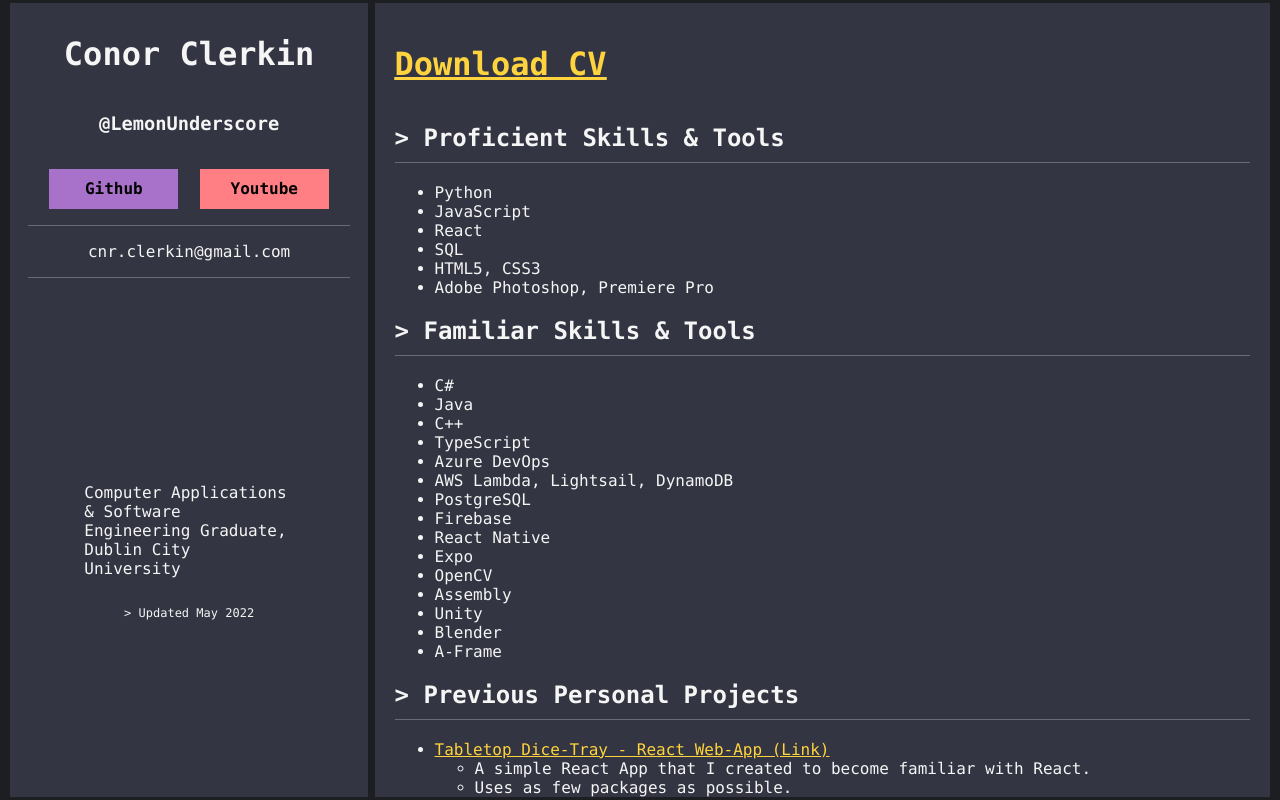
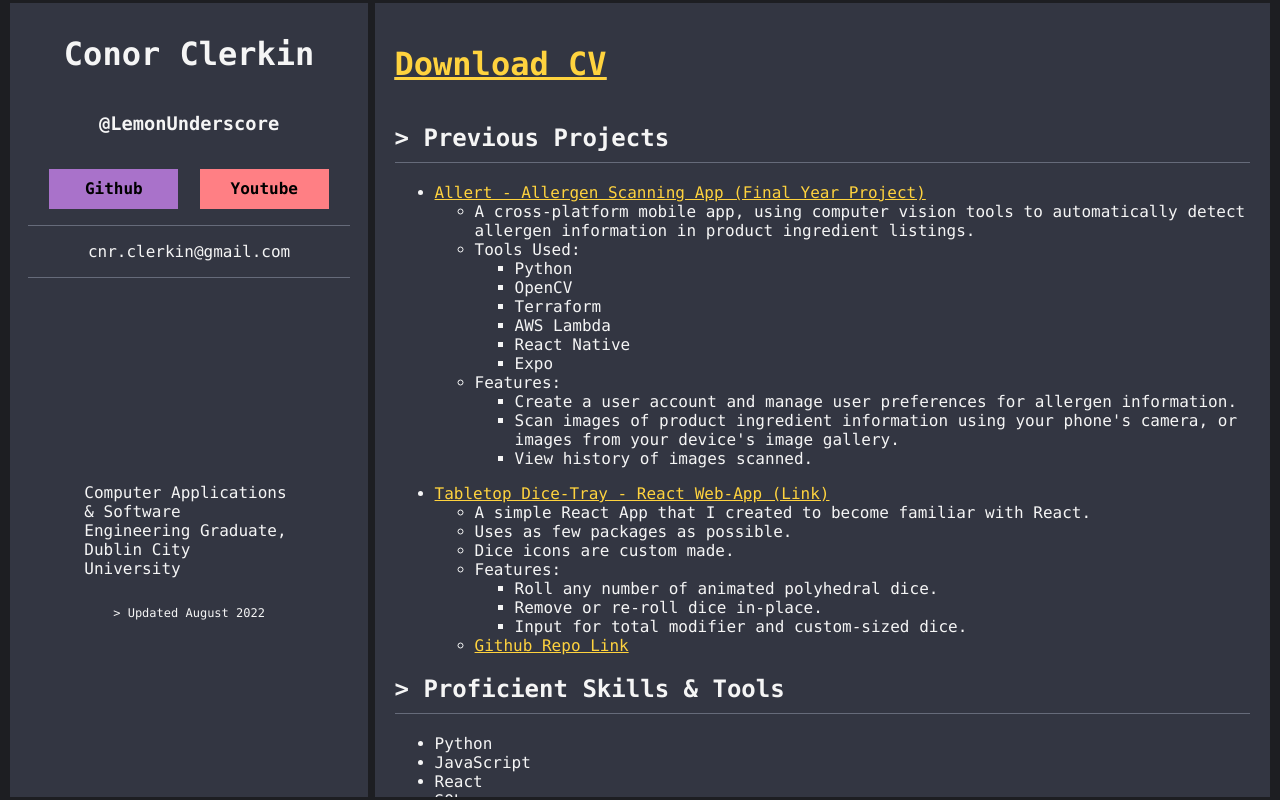
Before and after one commit to LemonUnderscore/personal-website, a React (Create React App) app: page / in a window 1280 px wide. Built offline with nearby package versions, Linux system fonts and the light colour scheme.

Commit message:
updated cv pdf and site information

```diff
--- a/src/App.js
+++ b/src/App.js
@@ -26,7 +26,7 @@ function App() {
                     Dublin City University</p>
                 </div>
                 <div id="sideFooter">
-                    <p> > Updated May 2022</p>
+                    <p> > Updated August 2022</p>
                 </div>
             </div>
             <div id="contentWrapper">
@@ -34,34 +34,30 @@ function App() {
                     <h1>
                       <a target="_blank" rel="noopener noreferrer" href={cv}>Download CV</a>
                     </h1>
-                    <h2>> Proficient Skills & Tools</h2>
-                        <ul>
-                          <li>Python</li>
-                          <li>JavaScript</li>
-                          <li>React</li>
-                          <li>SQL</li>
-                          <li>HTML5, CSS3</li>
-                          <li>Adobe Photoshop, Premiere Pro</li>
-                        </ul>
-                      <h2>> Familiar Skills & Tools</h2>
-                        <ul>
-                        <li>C#</li>
-                        <li>Java</li>
-                        <li>C++</li>
-                        <li>TypeScript</li>
-                        <li>Azure DevOps</li>
-                        <li>AWS Lambda, Lightsail, DynamoDB</li>
-                        <li>PostgreSQL</li>
-                        <li>Firebase</li>
-                        <li>React Native</li>
-                        <li>Expo</li>
-                        <li>OpenCV</li>
-                        <li>Assembly</li>
-                        <li>Unity</li>
-                        <li>Blender</li>
-                        <li>A-Frame</li>
-                        </ul>
-                    <h2>> Previous Personal Projects</h2>
+                    <h2>> Previous Projects</h2>
+                    <ul>
+                        <li>
+                            <a target="_blank" rel="noopener noreferrer" href="https://github.com/LemonUnderscore/allert-final-year-project-archive/">Allert - Allergen Scanning App (Final Year Project)</a>
+                            <ul>
+                                <li>A cross-platform mobile app, using computer vision tools to automatically detect allergen information in product ingredient listings.</li>
+                                <li>Tools Used:</li>
+                                <ul>
+                                    <li>Python</li>
+                                    <li>OpenCV</li>
+                                    <li>Terraform</li>
+                                    <li>AWS Lambda</li>
+                                    <li>React Native</li>
+                                    <li>Expo</li>
+                                </ul>
+                                <li>Features:</li>
+                                <ul>
+                                    <li>Create a user account and manage user preferences for allergen information.</li>
+                                    <li>Scan images of product ingredient information using your phone's camera, or images from your device's image gallery.</li>
+                                    <li>View history of images scanned.</li>
+                                </ul>
+                            </ul>
+                        </li>
+                    </ul>
                     <ul>
                         <li>
                             <a target="_blank" rel="noopener noreferrer" href="https://lemonunderscore.github.io/tabletop-dicetray/">Tabletop Dice-Tray - React Web-App  (Link)</a>
@@ -79,6 +75,33 @@ function App() {
                             </ul>
                         </li>
                     </ul>
+                    <h2>> Proficient Skills & Tools</h2>
+                        <ul>
+                          <li>Python</li>
+                          <li>JavaScript</li>
+                          <li>React</li>
+                          <li>SQL</li>
+                          <li>HTML5, CSS3</li>
+                          <li>Adobe Photoshop, Premiere Pro</li>
+                        </ul>
+                      <h2>> Familiar Skills & Tools</h2>
+                        <ul>
+                        <li>C#</li>
+                        <li>Java</li>
+                        <li>TypeScript</li>
+                        <li>Azure DevOps</li>
+                        <li>AWS Lambda, Lightsail, DynamoDB</li>
+                        <li>PostgreSQL</li>
+                        <li>Firebase</li>
+                        <li>React Native</li>
+                        <li>Expo</li>
+                        <li>OpenCV</li>
+                        <li>Assembly</li>
+                        <li>Unity</li>
+                        <li>Blender</li>
+                        <li>Terraform</li>
+                        <li>GoLang</li>
+                        </ul>
                 </div>
             </div>
         </div>
```
